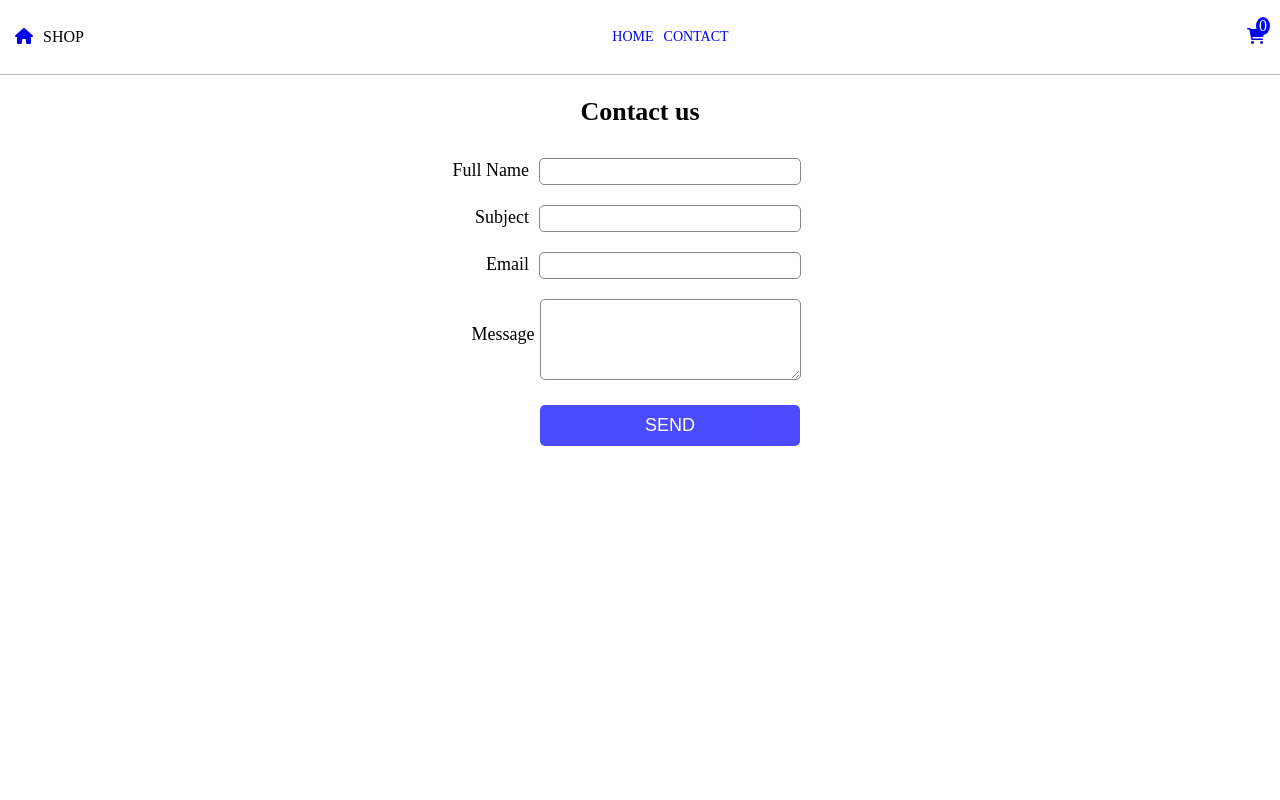
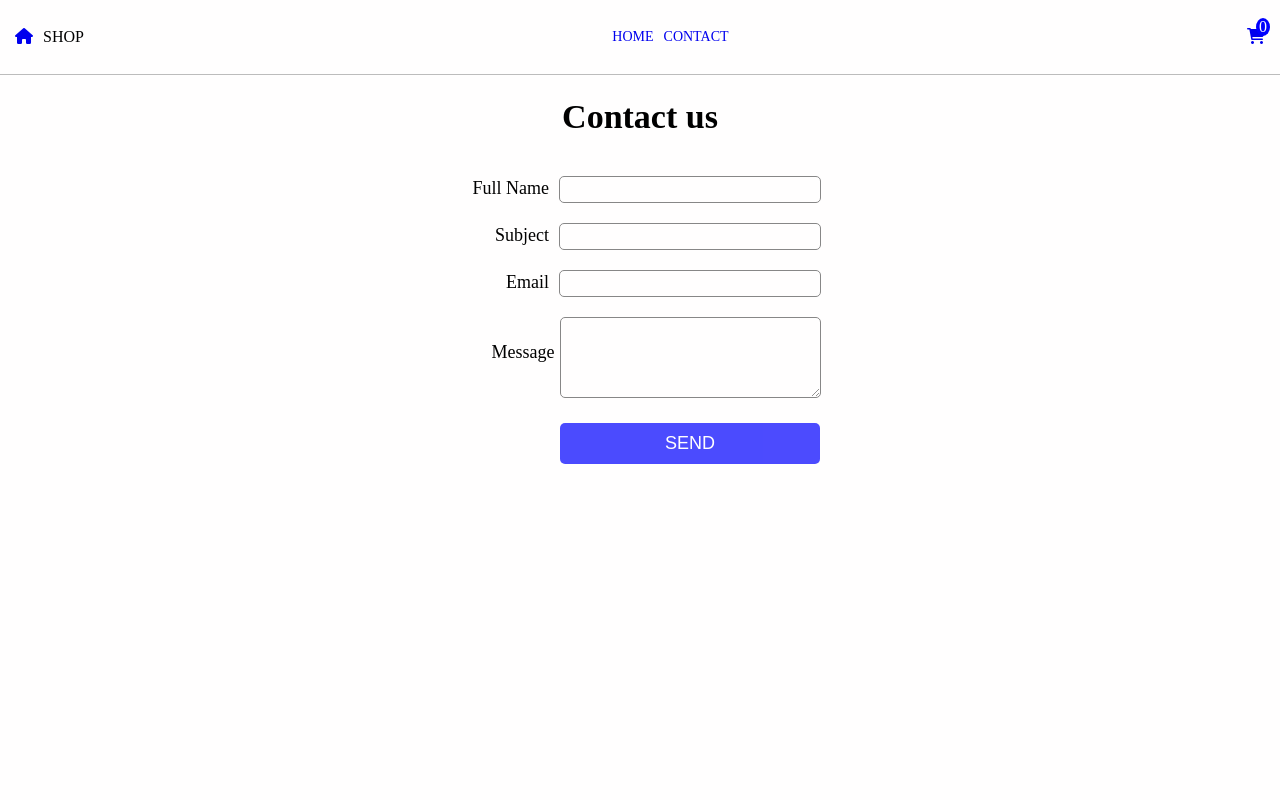
Before and after one commit to tnjensen/CA, a React (Vite) app: page /contact in a window 1280 px wide. Shown: the top 800 px of the page. Built offline with nearby package versions, Linux system fonts and the light colour scheme.

Commit message:
Edited margins + h2

```diff
--- a/src/components/cart/cart.module.css
+++ b/src/components/cart/cart.module.css
@@ -1,5 +1,4 @@
 .cartContent{
-    padding: 15px;
     min-height: 100vh;
     position: relative;
 }
--- a/src/components/contact/Contact.jsx
+++ b/src/components/contact/Contact.jsx
@@ -19,7 +19,7 @@ function Contact(){
 
     return(
         <div className={styles.mainContent}>
-            <h2 className={styles.contactHeader}>Contact us</h2>
+            <h1 className={styles.contactHeader}>Contact us</h1>
             <div className={styles.counter}>{counter}</div>
             {message && <div className={styles.submitMessage}>{message}</div>}
             <form onSubmit={handleSubmit} className={styles.contactForm}>
--- a/src/components/contact/contact.module.css
+++ b/src/components/contact/contact.module.css
@@ -3,9 +3,11 @@
     text-align: center;
     position: relative;
 }
+.mainContent h2{
+    margin-top: 40px;
+}
 .contactForm{
-    position: relative;
-    left: -20px;
+    margin-top: 30px;
 }
 label{
    display: inline-block;
--- a/src/components/product/product.module.css
+++ b/src/components/product/product.module.css
@@ -6,6 +6,7 @@
     gap: 20px;
     min-height: 100vh;
     position: relative;
+    margin-bottom: 40px;
 }
 .reviewContainer{
     display: flex;
--- a/src/components/products/products.module.css
+++ b/src/components/products/products.module.css
@@ -4,6 +4,7 @@
     justify-content: center;
     min-height: 100vh;
     position: relative;
+    margin-bottom: 40px;
 }
 .mainContent h1{
     min-width: 100%;
```
